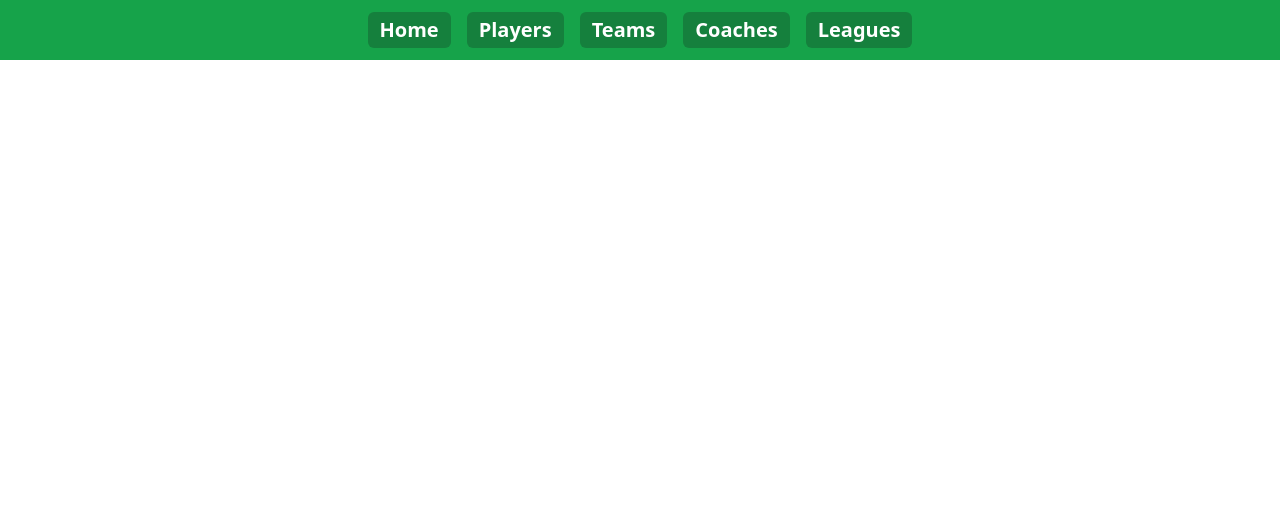
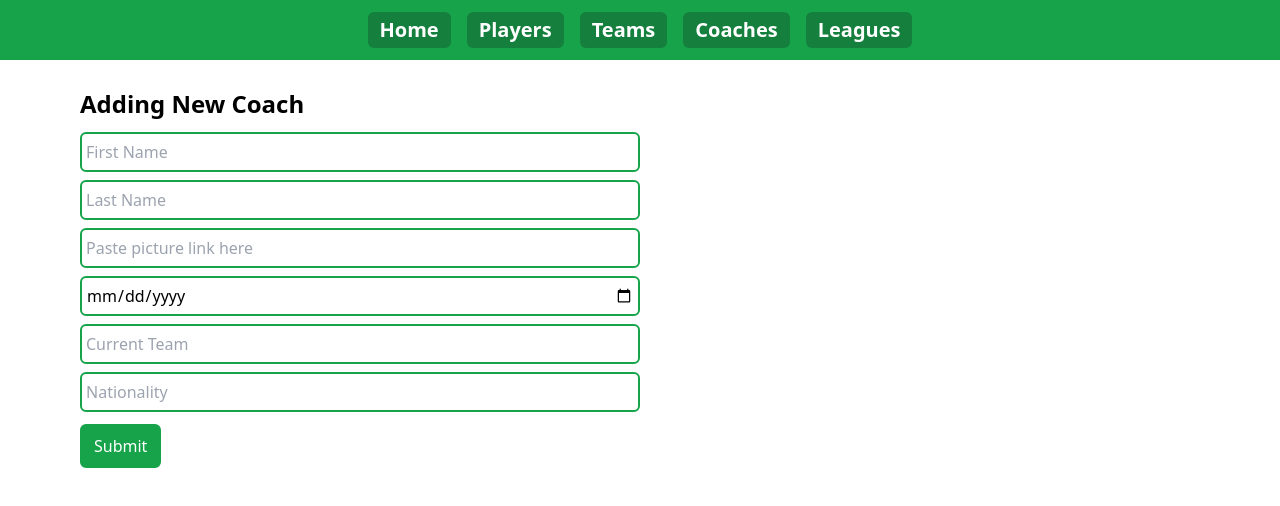
Before and after one commit to louaibouzaher/final-project-277-client, a React (Create React App) app: page /coaches/create in a window 1280 px wide. Shown: the top 506 px of the page. Built offline with nearby package versions, Linux system fonts and the light colour scheme.

Commit message:
Added Coach

```diff
--- a/src/components/CoachCard.js
+++ b/src/components/CoachCard.js
@@ -1,43 +1,53 @@
 import React from "react";
+import { API_BASEURL } from "../appConfig";
+import axios from "axios";
+import { useNavigate } from "react-router-dom";
+export default function CoachCard({ coach }) {
+  const navigate = useNavigate();
 
-export default function CoachCard() {
-  const coach = {
-    firstName: "Pep",
-    lastName: "Guardiola",
-    birthdate: "01/01/1970",
-    currentClub: "Manchester City",
-    yearsOfExperience: 15,
-    nationalTeam: "Spain",
-    nationality: "Spanish",
-    picture:
-      "https://cdn.theathletic.com/app/uploads/2022/04/04095442/PEP-GUARDIOLA-OVERTHINKING-scaled-e1649080514173-1024x683.jpg",
-    transferHistory: [
-      "Barcelona FC ➡️ Bayern Munich",
-      "Bayern Munich ➡️ Manchester City",
-    ],
+  const handleDelete = async () => {
+    await axios
+      .delete(`${API_BASEURL}/coaches/delete/${coach.people_Id}`)
+      .then((res) => {
+        console.log(res);
+      });
   };
-
+  const date = new Date(coach.birthDate);
+  const birthdate =
+    date.getFullYear() + "-" + (date.getMonth() + 1) + "-" + date.getDate();
+  const handleEdit = () => {
+    navigate("/coaches/create", { state: coach });
+  };
   return (
     <div className="w-1/4 my-3 mx-1 bg-green-200 rounded-md shadow-md py-4 px-2 flex flex-col items-center">
-      <div
+      <div className="w-full flex justify-between px-2">
+        <div
+          className="text-red-600 font-bold cursor-pointer"
+          onClick={handleDelete}
+        >
+          Delete
+        </div>
+        <div
+          className="text-blue-600 font-bold cursor-pointer"
+          onClick={handleEdit}
+        >
+          Edit
+        </div>
+      </div>
+
+      <img
+        src={coach.picture}
         className="rounded-full my-2"
         style={{
           height: 100,
-          width: 100,
-          backgroundImage: "url(" + coach.picture + ")",
-          backgroundSize: "cover",
-          backgroundPosition: "center",
         }}
-      ></div>
+      />
       <div className="font-bold">
         {coach.firstName} {coach.lastName}
       </div>
-      <div>{coach.birthdate}</div>
-      <div> {coach.currentClub}</div>
+      <div>{birthdate}</div>
+      <div> {coach.teamName}</div>
       <div>🗺️{coach.nationality}</div>
-      <div>📅{coach.yearsOfExperience} Years as Coach</div>
-      {Math.random() > 0.5 &&
-        coach?.transferHistory?.map((t) => <div>{t}</div>)}
     </div>
   );
 }
--- a/src/components/PlayerCard.js
+++ b/src/components/PlayerCard.js
@@ -4,7 +4,6 @@ import axios from "axios";
 import { useNavigate } from "react-router-dom";
 
 export default function PlayerCard({ player }) {
-  console.log(player);
   const navigate = useNavigate();
 
   const handleDelete = async () => {
@@ -14,7 +13,9 @@ export default function PlayerCard({ player }) {
         console.log(res);
       });
   };
-
+  const date = new Date(player.birthdate);
+  const birthdate =
+    date.getFullYear() + "-" + (date.getMonth() + 1) + "-" + date.getDate();
   const handleEdit = () => {
     navigate("/players/create", { state: player });
   };
@@ -44,7 +45,7 @@ export default function PlayerCard({ player }) {
       <div className="font-bold">
         {player.firstName} {player.lastName}
       </div>
-      <div>{player.birthdate}</div>
+      <div>{birthdate}</div>
       <div>
         {" "}
         {player.club} # {player.shirtNumber}
--- a/src/helpers/notification.js
+++ b/src/helpers/notification.js
@@ -2,5 +2,5 @@ import { toast } from "react-toastify";
 import "react-toastify/dist/ReactToastify.css";
 
 export const notify = (message) => {
-  toast.info("Player Created Successfully");
+  toast.info(message);
 };
--- a/src/index.js
+++ b/src/index.js
@@ -12,6 +12,7 @@ import LeaguesPage from "./routes/LeaguesPage";
 import CreatePlayer from "./routes/CreatePlayer";
 import CreateTeam from "./routes/CreateTeam";
 import { ToastContainer } from "react-toastify";
+import CreateCoach from "./routes/CreateCoach";
 
 const root = ReactDOM.createRoot(document.getElementById("root"));
 root.render(
@@ -36,6 +37,7 @@ root.render(
         <Route path="players" element={<PlayersPage />} />
         <Route path="players/create" element={<CreatePlayer />} />
         <Route path="coaches" element={<CoachesPage />} />
+        <Route path="coaches/create" element={<CreateCoach />} />
         <Route path="leagues" element={<LeaguesPage />} />
       </Routes>
     </BrowserRouter>
--- a/src/routes/CoachesPage.js
+++ b/src/routes/CoachesPage.js
@@ -1,18 +1,46 @@
-import React from "react";
+import React, { useState, useEffect } from "react";
+
+import { Link } from "react-router-dom";
+import { API_BASEURL } from "../appConfig";
+import axios from "axios";
 import CoachCard from "../components/CoachCard";
 
-export default function CoachesPage() {
+export default function CoachesPage({}) {
+  const [coaches, setCoaches] = useState([]);
+  console.log(coaches);
+  const handleSubmit = async (filters) => {
+    await axios
+      .post(`${API_BASEURL}/coaches/filter`, filters)
+      .then((res) => {
+        console.log(res);
+        setCoaches(res.data);
+      })
+      .catch((e) => {
+        setCoaches([]);
+        console.log(e);
+      });
+  };
+
+  const getCoaches = async () => {
+    await axios.get(`${API_BASEURL}/coaches/all`).then((res) => {
+      setCoaches(res.data);
+    });
+  };
+  useEffect(() => {
+    getCoaches();
+  }, []);
   return (
     <div className="w-full p-20 px-56 ">
+      <Link
+        to={"/coaches/create"}
+        className="hover:text-amber-400 text-white font-bold  rounded-md bg-green-700 py-2 px-4"
+      >
+        Add New Coach
+      </Link>
       <div className="w-full flex justify-center items-stretch flex-wrap">
-        <CoachCard />
-        <CoachCard />
-        <CoachCard />
-        <CoachCard />
-        <CoachCard />
-        <CoachCard />
-        <CoachCard />
-        <CoachCard />
+        {coaches.map((c) => (
+          <CoachCard coach={c} />
+        ))}
       </div>
     </div>
   );
--- /dev/null
+++ b/src/routes/CreateCoach.js
@@ -0,0 +1,103 @@
+import React, { useEffect, useState } from "react";
+import { notify } from "../helpers/notification";
+import axios from "axios";
+import { API_BASEURL } from "../appConfig";
+import { useLocation } from "react-router-dom";
+
+export default function CreateCoach() {
+  const [coach, setCoach] = useState({});
+  const [isEditing, setIsEditing] = useState(false);
+  const location = useLocation();
+
+  const handleChange = (e) => {
+    setCoach({ ...coach, [e.target.name]: e.target.value });
+  };
+
+  const handleSubmit = async () => {
+    if (isEditing) {
+      await axios
+        .put(`${API_BASEURL}/coaches/update/${coach.people_Id}`, coach)
+        .then((res) => {
+          console.log(res);
+          notify("Coach Updated Successfully");
+        });
+    } else {
+      await axios.post(`${API_BASEURL}/coaches/create`, coach).then((res) => {
+        console.log(res);
+        notify("Coach Created Successfully");
+      });
+    }
+  };
+
+  useEffect(() => {
+    setIsEditing(location.state ? true : false);
+    setCoach(location.state ? location.state : {});
+  }, []);
+  return (
+    <div className="">
+      <div className="py-20 px-20 flex flex-col">
+        <div className="text-2xl my-2 font-bold">
+          {" "}
+          {isEditing ? `Editing Coach` : `Adding New Coach`}
+        </div>
+        <input
+          placeholder="First Name"
+          className="w-1/2 border-2 border-green-600 rounded-md h-10 p-1 my-1"
+          type="text"
+          name="firstName"
+          value={coach.firstName}
+          onChange={handleChange}
+        />
+        <input
+          placeholder="Last Name"
+          className="w-1/2 border-2 border-green-600 rounded-md h-10 p-1 my-1"
+          type="text"
+          name="lastName"
+          value={coach.lastName}
+          onChange={handleChange}
+        />
+        <input
+          placeholder="Paste picture link here"
+          className="w-1/2 border-2 border-green-600 rounded-md h-10 p-1 my-1"
+          type="text"
+          name="picture"
+          value={coach.picture}
+          onChange={handleChange}
+        />
+
+        <input
+          placeholder=""
+          className="w-1/2 border-2 border-green-600 rounded-md h-10 p-1 my-1"
+          type="date"
+          name="birthdate"
+          value={coach.birthdate}
+          onChange={handleChange}
+        />
+        <input
+          placeholder="Current Team"
+          className="w-1/2 border-2 border-green-600 rounded-md h-10 p-1 my-1"
+          type="text"
+          name="teamName"
+          value={coach.teamName}
+          onChange={handleChange}
+        />
+
+        <input
+          placeholder="Nationality"
+          className="w-1/2 border-2 border-green-600 rounded-md h-10 p-1 my-1"
+          type="text"
+          name="nationality"
+          value={coach.nationality}
+          onChange={handleChange}
+        />
+
+        <div
+          onClick={handleSubmit}
+          className="my-2 px-3 max-w-min cursor-pointer border-2 border-green-600 bg-green-600 text-center text-white py-2 rounded-md  hover:text-green-600 hover:bg-white"
+        >
+          Submit
+        </div>
+      </div>
+    </div>
+  );
+}
--- a/src/routes/CreatePlayer.js
+++ b/src/routes/CreatePlayer.js
@@ -34,10 +34,13 @@ export default function CreatePlayer() {
     setIsEditing(location.state ? true : false);
     setPlayer(location.state ? location.state : {});
   }, []);
+
   return (
     <div className="">
       <div className="py-20 px-20 flex flex-col">
-        <div className="text-2xl my-2 font-bold">Adding New Player</div>
+        <div className="text-2xl my-2 font-bold">
+          {isEditing ? `Editing Player` : `Adding New Player`}
+        </div>
         <input
           placeholder="First Name"
           className="w-1/2 border-2 border-green-600 rounded-md h-10 p-1 my-1"
```
